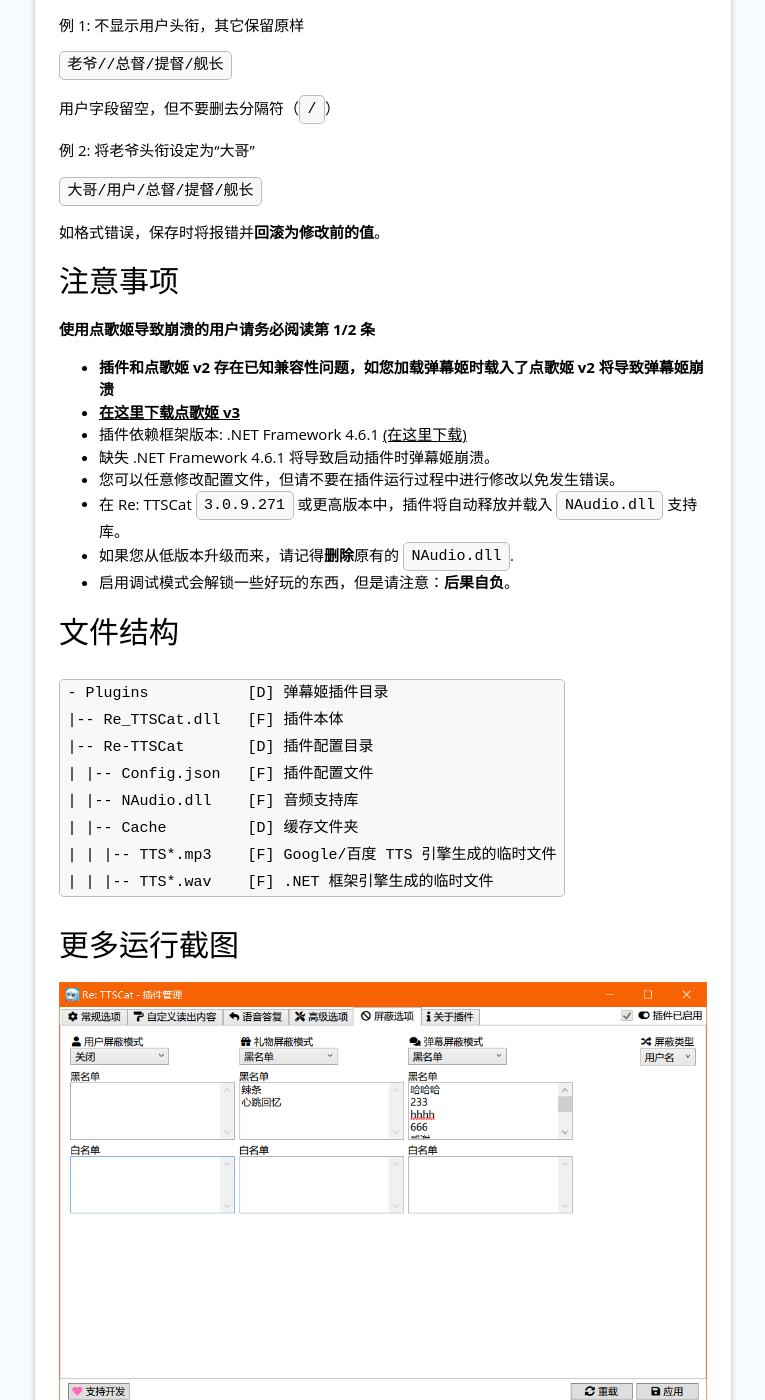
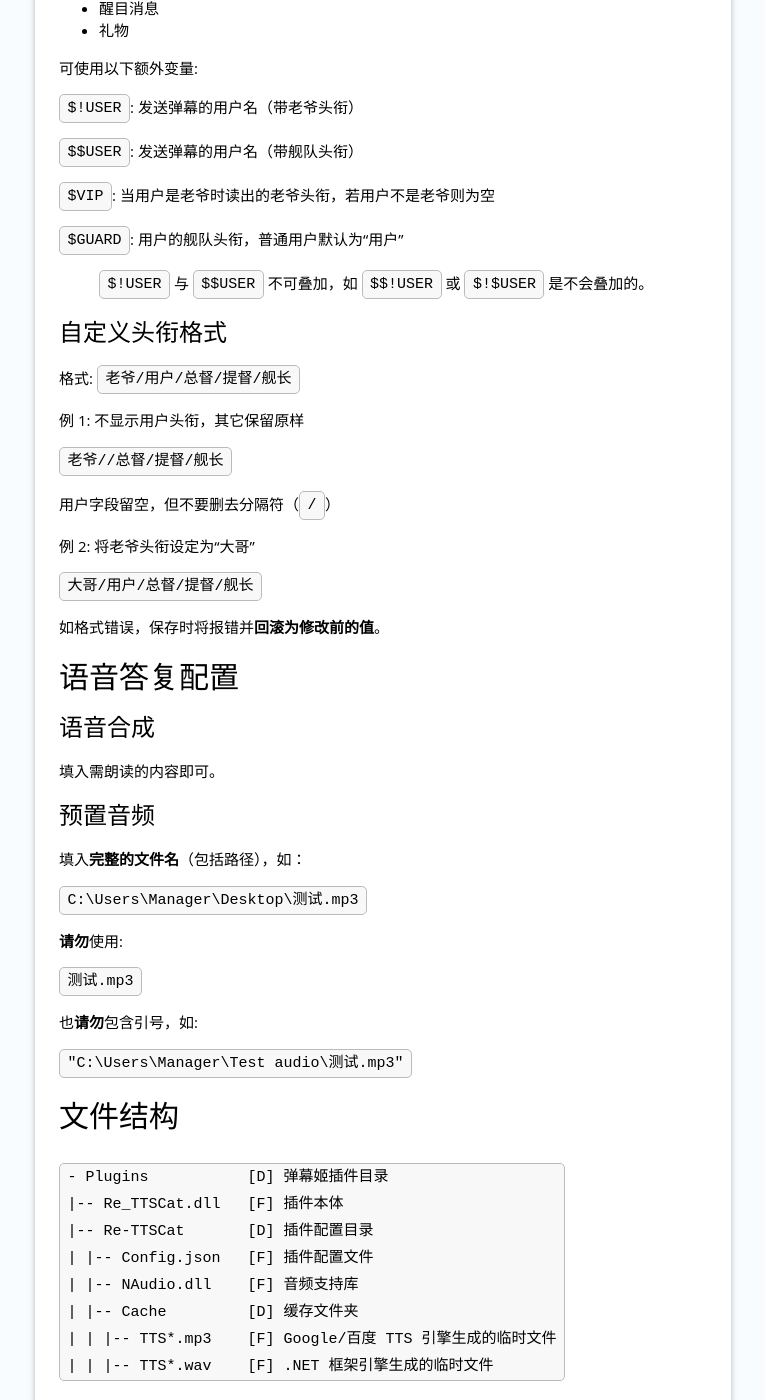
Before and after one commit to Bililive/www.danmuji.org, a Jekyll site: the page built from _plugin/Re-TTSCat.md, in a window 1280 px wide and 1400 px high, scrolled down 2105 px. Shown: the whole window, without its empty margins (309-1074 px from the left). Built offline with Jekyll 4.4.1, drawn with Linux system fonts in a browser that asks for light colours; some of the changed text lies outside the part shown.

Commit message:
update to 3.8.70.588

```diff
--- a/_plugin/Re-TTSCat.md
+++ b/_plugin/Re-TTSCat.md
@@ -14,17 +14,15 @@
   [+] 增加了 9 个可用的 TTS 引擎
       ↑ 在管理面板选择“百度（高级版）”即可尝试！
   [+] [Beta] 语音答复：用语音回复观众发送的特定弹幕
-  [+] 加入保存/读取时动画
+  [+] 全自动更新
   [+] 允许在弹幕姬启动时自动启动插件
 
-  [i] 本版本新增了 2 个功能，另有 2 处修改
-  [+] 短时间内来自同一用户的相同礼物可以自动合并了
-  [+] 现在语音朗读音量和弹幕姬进程独立
-      不会影响点歌姬了
-  [+] 语音朗读音量修改即时生效
-      而不是等到下一条语音
-  [/] 管理窗口小修改
-  [/] 修正弹幕姬退出后持续朗读剩余语音的问题
+  [i] 本版本新增了 3 个功能，另有 2 处修改
+  [+] 百度高级版引擎现可调节语速
+  [+] 百度高级版引擎现可调节语调
+  [+] 全自动、无需用户干预的自动更新
+  [/] 播放器稳定性优化
+  [/] 修复语音答复导致预置文件被删除的问题
 
   [i] 签名证书指纹: 8b74b37bedcb8f44e856f37f4c5f3ec193e23d01
   [!] 使用点歌姬 v2 导致崩溃的用户请查看插件页面的注意事项
@@ -46,6 +44,8 @@
 - 支持以一定概率读出文本
 - 支持排队读出文本
 - 合并刷屏礼物
+- 可自定义的语音答复
+- 全自动插件更新
 - 支持离线语音合成引擎（降低网络占用）
 - 各种各样的弹幕/礼物过滤方法
 
@@ -60,6 +60,19 @@
 3. 将其丢到弹幕姬插件目录里面（文档\弹幕姬\Plugins）
 4. 启动/重启弹幕姬
 5. 启动插件
+
+## 注意事项
+
+**使用点歌姬导致崩溃的用户请务必阅读第 1/2 条**
+
+- **插件和点歌姬 v2 存在已知兼容性问题，如您加载弹幕姬时载入了点歌姬 v2 将导致弹幕姬崩溃**
+- **[在这里下载点歌姬 v3](/resource/DGJv3/DGJv3.7z)**
+- 插件依赖框架版本: .NET Framework 4.6.1 [(在这里下载)](https://www.microsoft.com/zh-cn/download/details.aspx?id=49982)
+- 缺失 .NET Framework 4.6.1 将导致启动插件时弹幕姬崩溃。
+- 您可以任意修改配置文件，但请不要在插件运行过程中进行修改以免发生错误。
+- 在 Re: TTSCat `3.0.9.271` 或更高版本中，插件将自动释放并载入 `NAudio.dll` 支持库。
+- 如果您从低版本升级而来，请记得**删除**原有的 `NAudio.dll`.
+- 启用调试模式会解锁一些好玩的东西，但是请注意：**后果自负**。
 
 ## 自定义头衔
 
@@ -111,18 +124,25 @@
 
 如格式错误，保存时将报错并**回滚为修改前的值**。
 
-## 注意事项
+## 语音答复配置
 
-**使用点歌姬导致崩溃的用户请务必阅读第 1/2 条**
+### 语音合成
 
-- **插件和点歌姬 v2 存在已知兼容性问题，如您加载弹幕姬时载入了点歌姬 v2 将导致弹幕姬崩溃**
-- **[在这里下载点歌姬 v3](/resource/DGJv3/DGJv3.7z)**
-- 插件依赖框架版本: .NET Framework 4.6.1 [(在这里下载)](https://www.microsoft.com/zh-cn/download/details.aspx?id=49982)
-- 缺失 .NET Framework 4.6.1 将导致启动插件时弹幕姬崩溃。
-- 您可以任意修改配置文件，但请不要在插件运行过程中进行修改以免发生错误。
-- 在 Re: TTSCat `3.0.9.271` 或更高版本中，插件将自动释放并载入 `NAudio.dll` 支持库。
-- 如果您从低版本升级而来，请记得**删除**原有的 `NAudio.dll`.
-- 启用调试模式会解锁一些好玩的东西，但是请注意：**后果自负**。
+填入需朗读的内容即可。
+
+### 预置音频
+
+填入**完整的文件名**（包括路径），如：
+
+`C:\Users\Manager\Desktop\测试.mp3`
+
+**请勿**使用:
+
+`测试.mp3`
+
+也**请勿**包含引号，如:
+
+`"C:\Users\Manager\Test audio\测试.mp3"`
 
 ## 文件结构
 
```
Also changed, not shown: other parts of _plugin/Re-TTSCat.md (+2 -2 lines), 1 other file.
